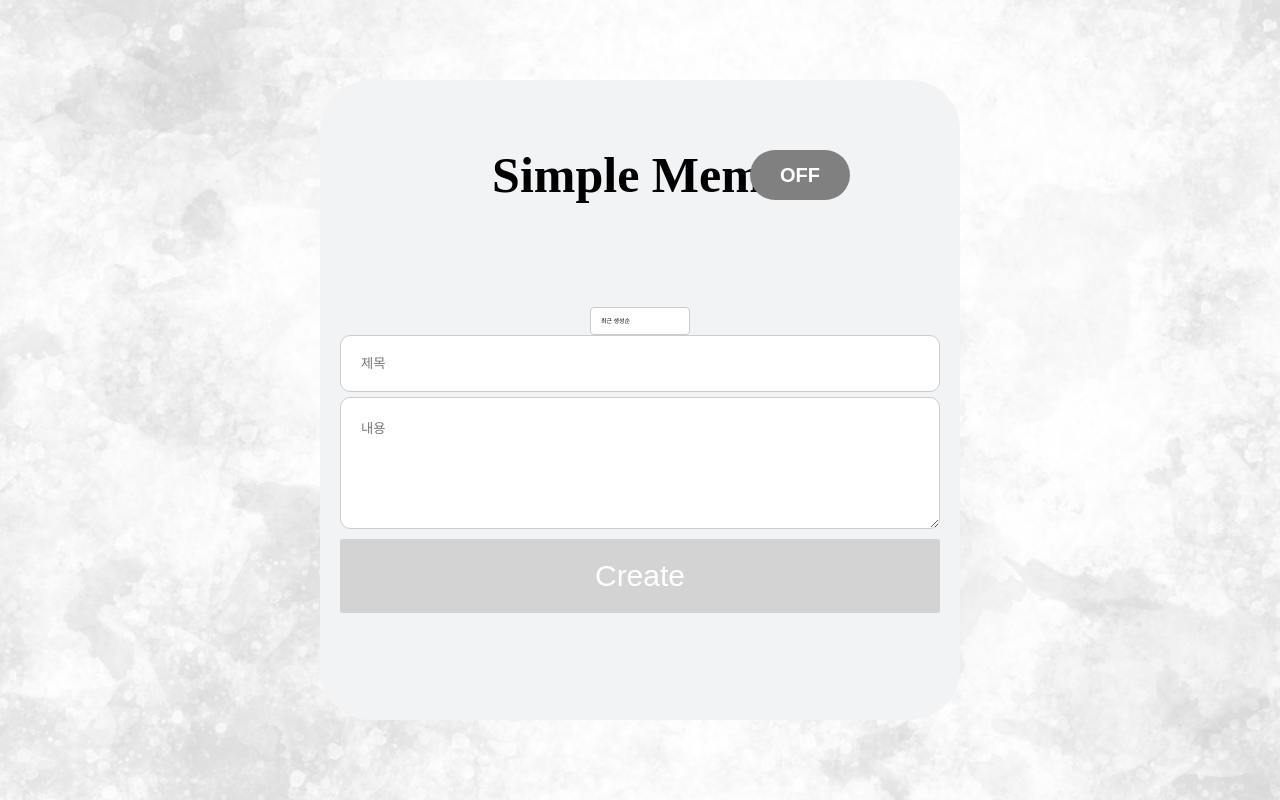
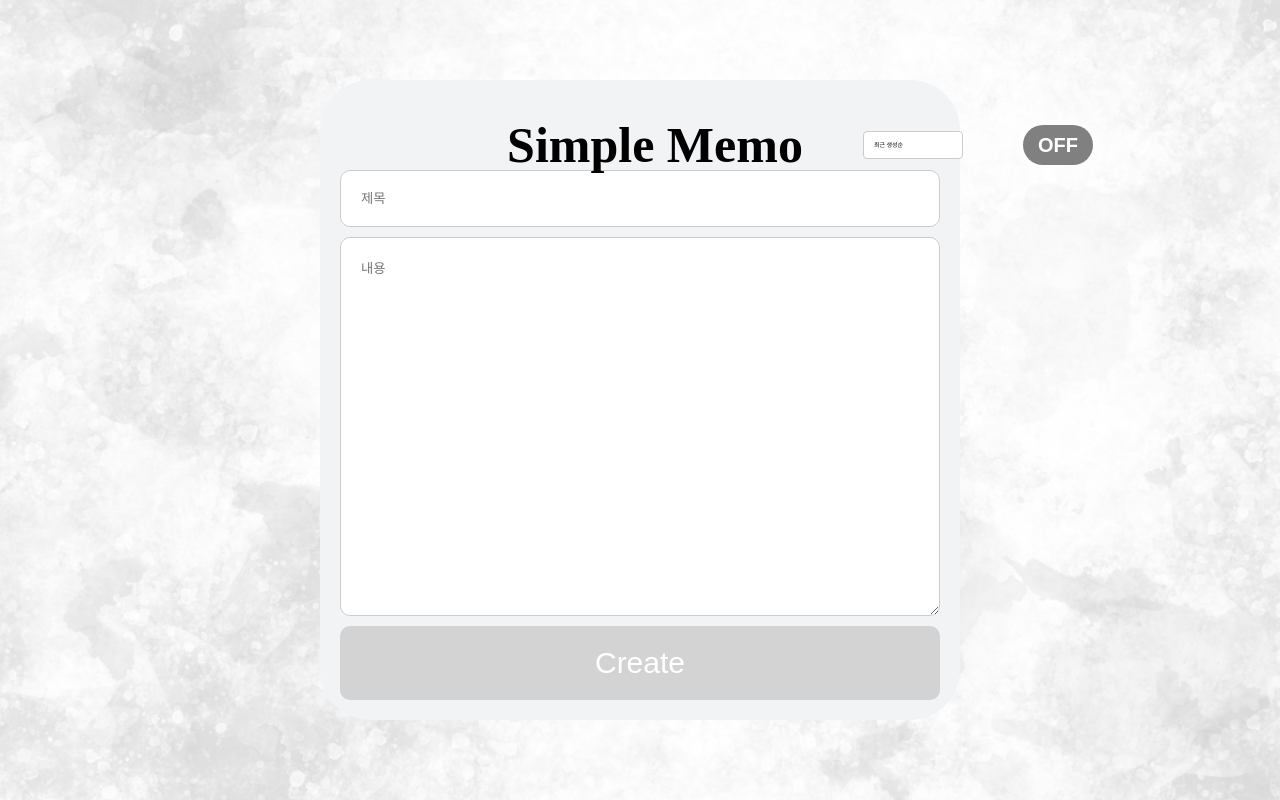
Before and after one commit to NOW-SOPT-REACTSTUDY-PROJECT/Note-App, a React (Vite) app: page / in a window 1280 px wide. Built offline with nearby package versions, Linux system fonts and the light colour scheme.

Commit message:
style: 아이템 위치, 크기 조정

```diff
--- a/src/componenets/NoteList.tsx
+++ b/src/componenets/NoteList.tsx
@@ -47,9 +47,14 @@ const List = styled.div`
 `;
 
 const AddButton = styled.button`
+  position: fixed;
+  bottom: 11rem;
+  right: 50rem;
   padding: 2rem;
   margin-top: 1rem;
   border-radius: 1rem;
+  width: 92rem;
+  height: 7.4rem;
   border: 1px solid #ccc;
   background-color: lightgray;
   font-size: 3rem;
--- a/src/componenets/Noteinput.tsx
+++ b/src/componenets/Noteinput.tsx
@@ -53,16 +53,19 @@ const Form = styled.form`
   display: flex;
   flex-direction: column;
   width: 100%;
+  height: 100%;
+  padding-top: 7rem;
 `;
 
 const Input = styled.input`
   padding: 2rem;
-  margin-bottom: 0.5rem;
+  margin-bottom: 1rem;
   border-radius: 1rem;
   border: 1px solid #ccc;
 `;
 
 const Textarea = styled.textarea`
+  height: 100rem;
   padding: 2rem 0 8rem 2rem;
   margin-bottom: 1rem;
   border-radius: 1rem;
@@ -71,7 +74,7 @@ const Textarea = styled.textarea`
 
 const Button = styled.button`
   padding: 2rem;
-  border-radius: 0.25rem;
+  border-radius: 1rem;
   border: none;
   background-color: lightgray;
   font-size: 3rem;
--- a/src/componenets/Title.tsx
+++ b/src/componenets/Title.tsx
@@ -7,8 +7,7 @@ function Title() {
 export default Title;
 
 const TitleFont = styled.p`
-  position: absolute;
-  top: 15rem;
+  display: flex;
   font-size: 5rem;
   font-weight: 900;
 `;
--- a/src/componenets/Toggle.tsx
+++ b/src/componenets/Toggle.tsx
@@ -22,13 +22,13 @@ function Toggle() {
 export default Toggle;
 
 const ToggleBtn = styled.button<ToggleBtnProps>`
-  position: absolute;
-  right: 43rem;
-  top: 15rem;
+  display: flex;
+  justify-content: center;
+  align-items: center;
   font-size: 2rem;
   font-weight: 900;
-  width: 10rem;
-  height: 5rem;
+  width: 7rem;
+  height: 4rem;
   background-color: ${(props) => (props.toggled ? "lightgray" : "gray")};
   color: white;
   border: none;
--- a/src/pages/Home.tsx
+++ b/src/pages/Home.tsx
@@ -64,15 +64,15 @@ function Home() {
       <HomeContainer>
         <HomeHeader>
           <Title />
+          <CustomDropdown
+            options={[
+              { value: "recentlyCreated", label: "최근 생성순" },
+              { value: "recentlyUpdated", label: "최신 수정순" },
+            ]}
+            onChange={handleSortChange}
+          />
           <Toggle />
         </HomeHeader>
-        <CustomDropdown
-          options={[
-            { value: "recentlyCreated", label: "최근 생성순" },
-            { value: "recentlyUpdated", label: "최신 수정순" },
-          ]}
-          onChange={handleSortChange}
-        />
         {showNoteInput ? (
           <NoteInput addNote={addNote} />
         ) : (
@@ -113,13 +113,16 @@ const HomeContainer = styled.div`
   border-radius: 5rem;
   background-color: #f2f3f5;
   padding: 2rem;
+  position: relative;
 `;
 
 const HomeHeader = styled.div`
   display: flex;
   justify-content: center;
   align-items: center;
+  position: fixed;
+  top: 12rem;
   width: 100%;
-  height: 10rem;
-  margin-bottom: 2rem;
+  margin-left: 32rem;
+  gap: 6rem;
 `;
```
